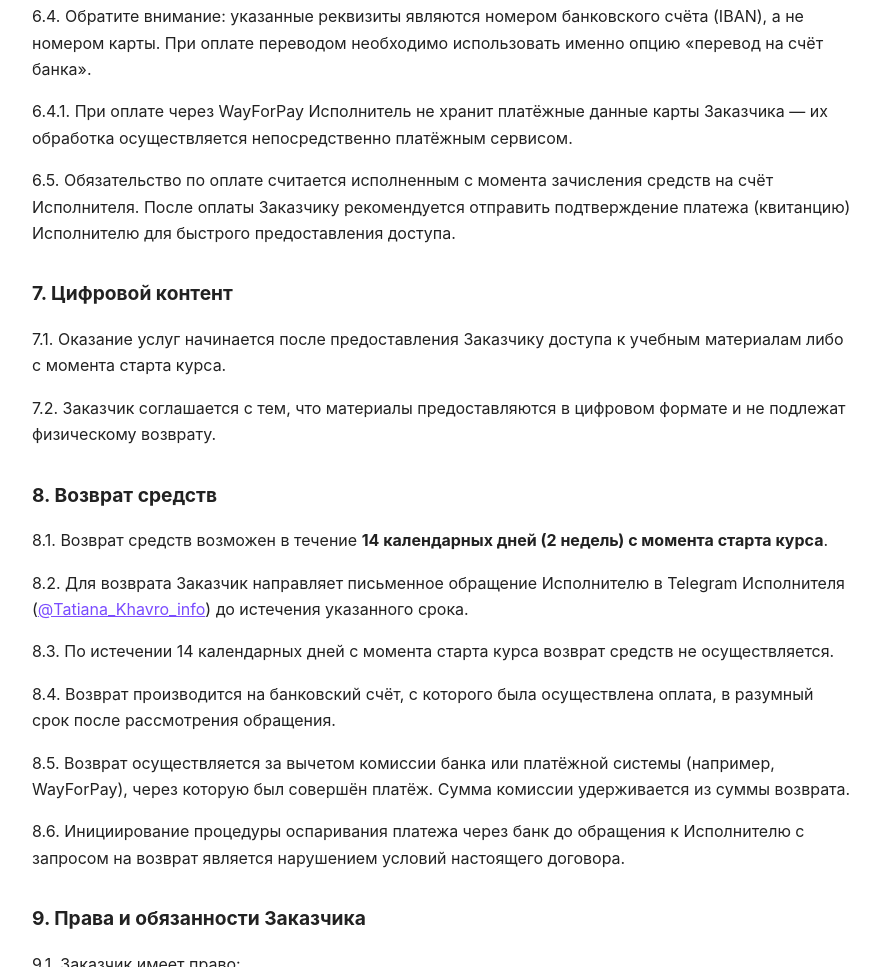
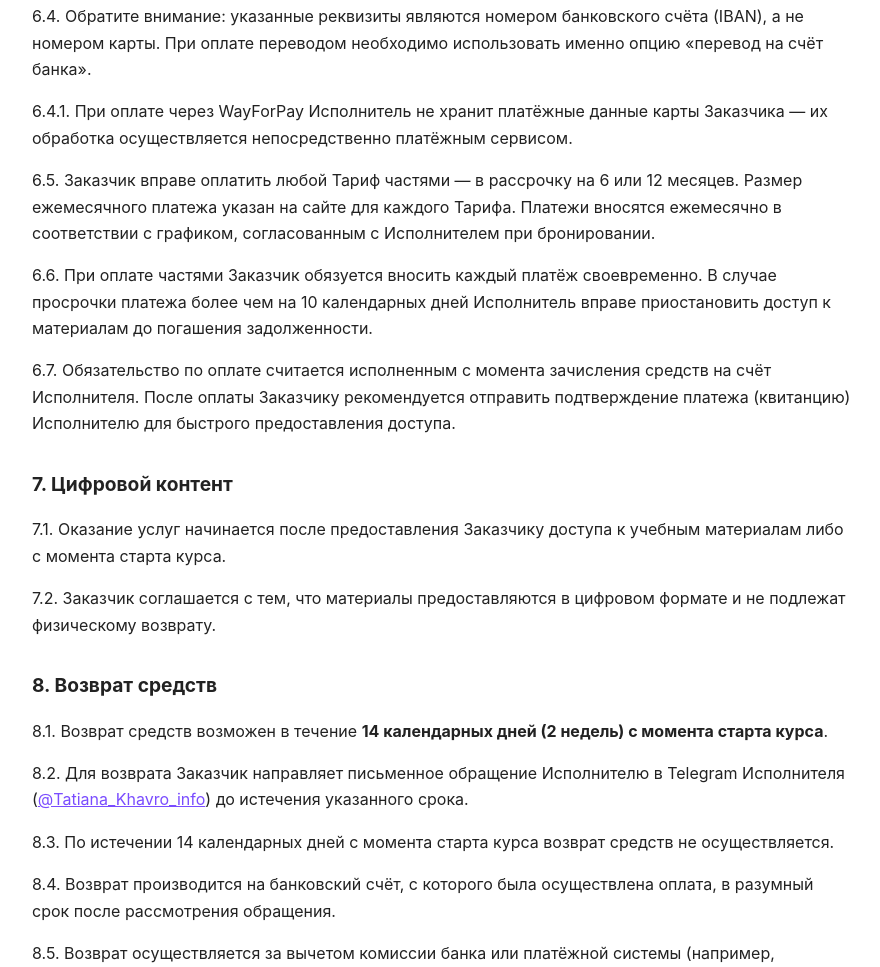
Before and after one commit to Anna3005-droid/havro_tatiana_programma, a plain HTML site: page offer.html in a window 1280 px wide. Shown: the part 2112-3079 px from the top of the page, without its empty margins (198-1078 px from the left). Drawn offline with Linux system fonts and the light colour scheme.

Commit message:
Offer: add installment payment terms
Co-Authored-By: Claude Sonnet 5.5 <noreply@anthropic.com>
Claude-Session: https://claude.ai/code/session_01Ap7g15rFKB1x5r1babrByA

```diff
--- a/offer.html
+++ b/offer.html
@@ -62,7 +62,9 @@
 <p>6.3. При оплате переводом на счёт в назначении платежа необходимо указать: <strong>«информационно-консультационные услуги»</strong>.</p>
 <p>6.4. Обратите внимание: указанные реквизиты являются номером банковского счёта (IBAN), а не номером карты. При оплате переводом необходимо использовать именно опцию «перевод на счёт банка».</p>
 <p>6.4.1. При оплате через WayForPay Исполнитель не хранит платёжные данные карты Заказчика — их обработка осуществляется непосредственно платёжным сервисом.</p>
-<p>6.5. Обязательство по оплате считается исполненным с момента зачисления средств на счёт Исполнителя. После оплаты Заказчику рекомендуется отправить подтверждение платежа (квитанцию) Исполнителю для быстрого предоставления доступа.</p>
+<p>6.5. Заказчик вправе оплатить любой Тариф частями — в рассрочку на 6 или 12 месяцев. Размер ежемесячного платежа указан на сайте для каждого Тарифа. Платежи вносятся ежемесячно в соответствии с графиком, согласованным с Исполнителем при бронировании.</p>
+<p>6.6. При оплате частями Заказчик обязуется вносить каждый платёж своевременно. В случае просрочки платежа более чем на 10 календарных дней Исполнитель вправе приостановить доступ к материалам до погашения задолженности.</p>
+<p>6.7. Обязательство по оплате считается исполненным с момента зачисления средств на счёт Исполнителя. После оплаты Заказчику рекомендуется отправить подтверждение платежа (квитанцию) Исполнителю для быстрого предоставления доступа.</p>
 
 <h2>7. Цифровой контент</h2>
 <p>7.1. Оказание услуг начинается после предоставления Заказчику доступа к учебным материалам либо с момента старта курса.</p>
```
